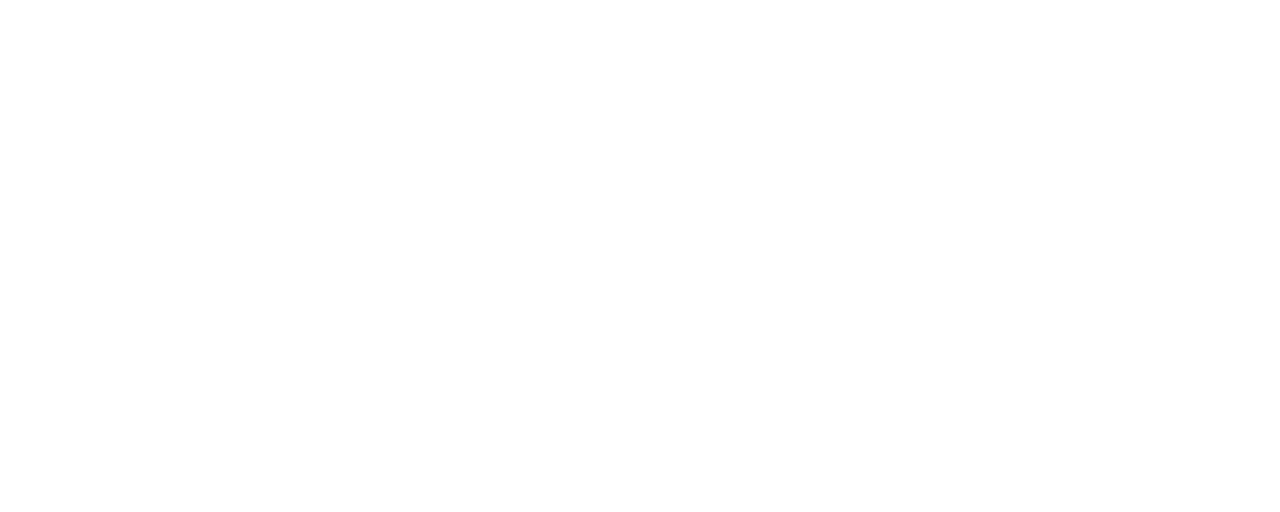
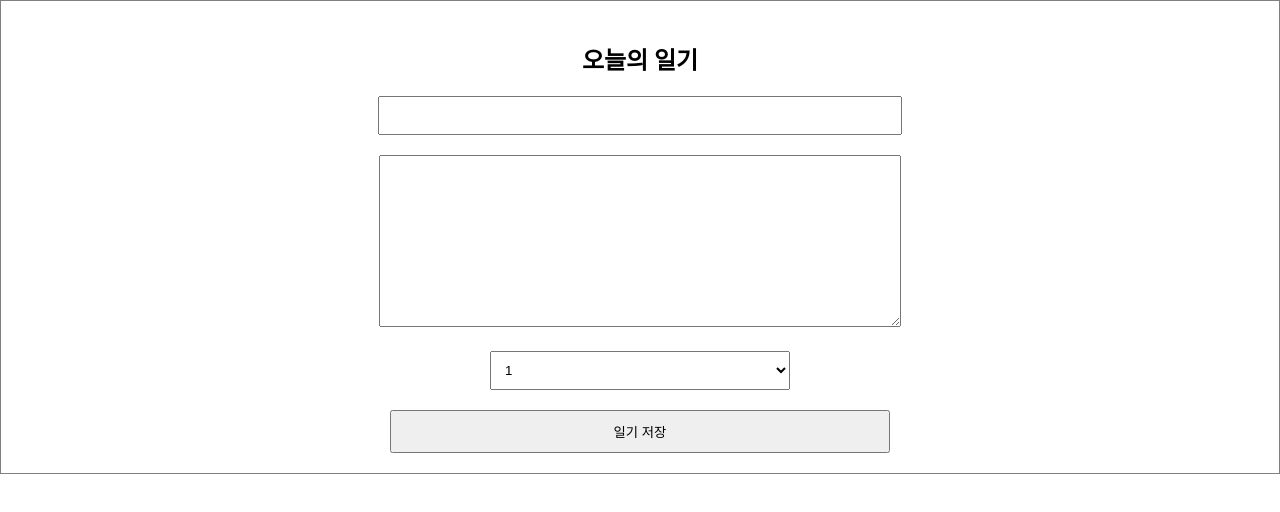
Before and after one commit to kyeongmin21/simplediary, a React (Create React App) app: page / in a window 1280 px wide. Shown: the top 512 px of the page. Built offline with nearby package versions, Linux system fonts and the light colour scheme.

Commit message:
React 에서 사용자 입력 처리하기
-input, textarea, select 태그에서의 useState 설정

```diff
--- a/src/App.js
+++ b/src/App.js
@@ -1,9 +1,10 @@
 import './App.css';
+import DiaryEditor from "./DiaryEditor";
 
 function App() {
   return (
     <div>
-
+      <DiaryEditor/>
     </div>
   );
 }
--- /dev/null
+++ b/src/DiaryEditor.js
@@ -0,0 +1,46 @@
+import {useState} from 'react';
+
+const DiaryEditor = () => {
+  const [state, setState] = useState({
+    author: '',
+    content: '',
+    emotion: 1
+  })
+
+  const handleChangeState = (e) => {
+    setState({
+      ...state,
+      [e.target.name] : e.target.value
+    })
+  }
+
+  const onSubmit = () => {
+    console.log(state)
+  }
+
+  return (
+    <div className="DiaryEditor">
+      <h2>오늘의 일기</h2>
+      <div>
+        <input type="text" name="author" value={state.author} onChange={handleChangeState}/>
+      </div>
+      <div>
+        <textarea name="content" value={state.content} onChange={handleChangeState}/>
+      </div>
+      <div>
+        <select name="emotion" value={state.emotion} onChange={handleChangeState}>
+          <option value={1}>1</option>
+          <option value={2}>2</option>
+          <option value={3}>3</option>
+          <option value={4}>4</option>
+          <option value={5}>5</option>
+        </select>
+      </div>
+      <div>
+        <button onClick={onSubmit}>일기 저장</button>
+      </div>
+    </div>
+  )
+};
+
+export default DiaryEditor;
```
